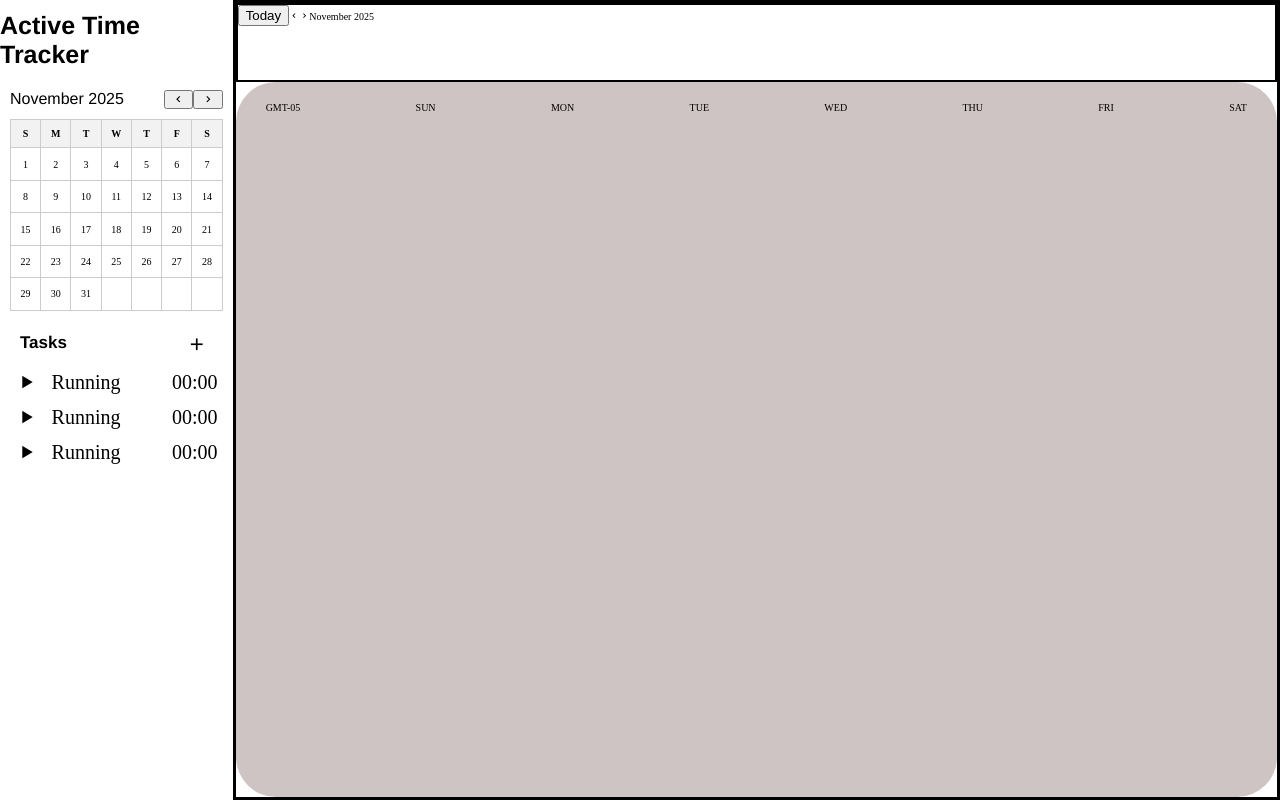
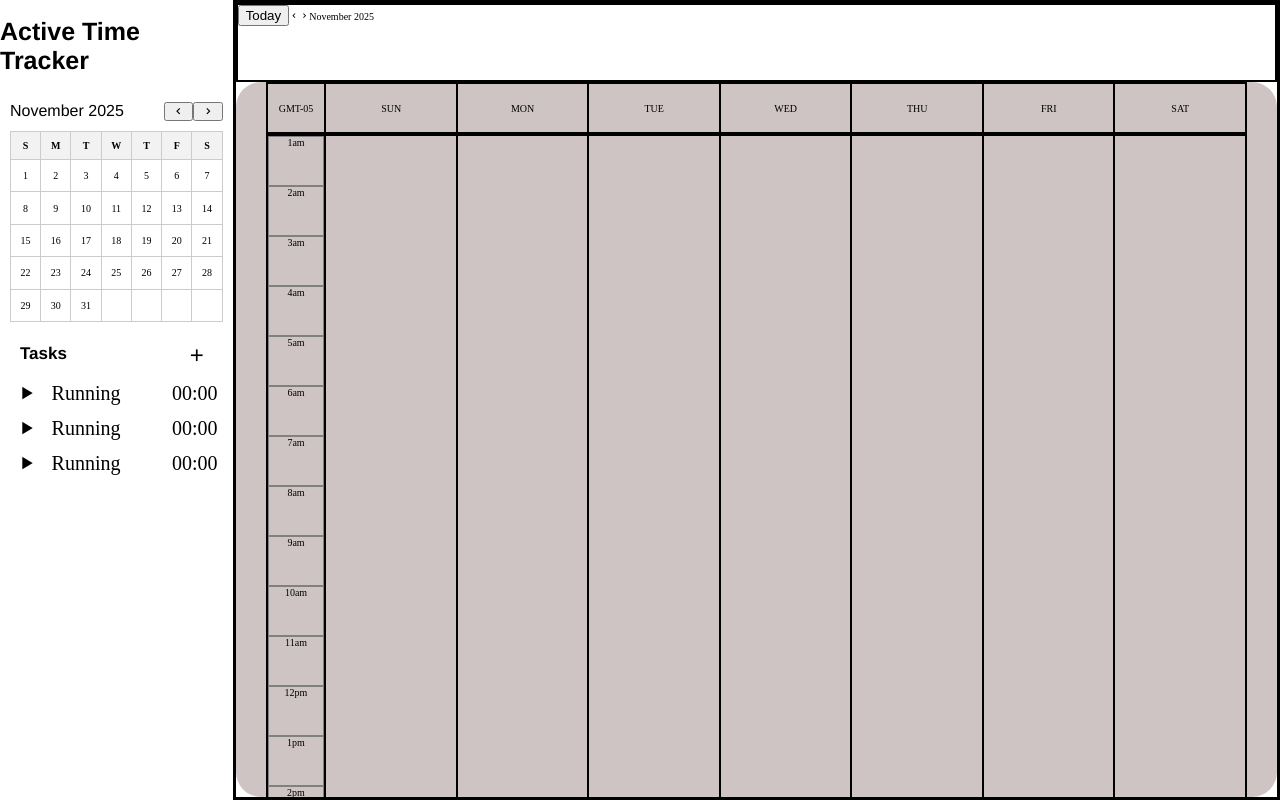
Before and after one commit to SimonX1a0/google-calendar, a React (Vite) app in the folder calendar-app/: page / in a window 1280 px wide. Built offline with nearby package versions, Linux system fonts and the light colour scheme.

Commit message:
added the columns

```diff
--- a/calendar-app/src/Calendar/Calendar.jsx
+++ b/calendar-app/src/Calendar/Calendar.jsx
@@ -3,7 +3,7 @@ import Dates from "./Dates/Dates.jsx"
 function Calendar(){
     return(
         <>
-            <div className="calendar">
+            <div className="calendar-app">
                 <SideBar></SideBar>
                 <Dates></Dates>
             </div>
--- a/calendar-app/src/Calendar/Dates/Dates.css
+++ b/calendar-app/src/Calendar/Dates/Dates.css
@@ -1,3 +1,11 @@
+.dates{
+    min-width:80rem;
+    width: 90vw;
+    height: 100vh;
+    border: 3px solid black;
+    box-sizing: border-box;
+}
+
 .dates > .header{
     height: 10%;
     width: 100%;
@@ -7,15 +15,87 @@
 
 .dates .calendar{
     height:90%;
-    border-radius: 4rem;
+    border-radius: 2.5rem;
     background-color: rgb(207, 196, 196);
     box-sizing: border-box;
-    padding: 1rem 1rem;
+    padding: 0 1rem;
+    display:flex;
+    flex-direction: column;
+    overflow:scroll;
+    overflow-x: auto;
 }
 
 .dates .calendar .header{
+    position: sticky;
+    top:0;
+    background-color: rgb(207, 196, 196);
+    width:auto;
+    margin: 0 2rem;
+    display: flex;
+    justify-content: space-around;
+    border:1px solid black;
+    box-sizing: border-box;
+}
+
+.dates .calendar .header .time-zone{
+    background-color: rgb(207, 196, 196);
+    display: flex;
+    align-items: center;
+    justify-content: center;
+    height:5rem;
+    width:6%;
+    margin:0;
+    box-sizing: border-box;
+    border:1px solid black;
+}
+
+.dates .calendar .header .day{
+    background-color: rgb(207, 196, 196);
+    display: flex;
+    align-items: center;
+    justify-content: center;
+    height:5rem;
+    width:calc(94%/7);
+    margin:0;
+    box-sizing: border-box;
+    border:1px solid black;
+}
+
+.calendar .main{
+    display:flex;
+    margin: 0 2rem;
+    width:auto;
+    border: 1px solid black;
+    box-sizing: border-box;
+}
+
+.calendar .main .axis{
+    border: 1px solid rgb(0, 0, 0);
+    width:6%;
+    height:auto;
+    box-sizing: border-box;
+}
+
+
+.calendar .main .column{
+    border: 1px solid rgb(0, 0, 0);
+    width:calc(94%/7);
+    height:auto;
+    box-sizing: border-box;
+}
+
+.calendar .main .axis div{
     width:100%;
-    padding: 1rem 2rem;
-    display: flex;
-    justify-content: space-between;
+    height:5rem;
+    text-align: center;
+    border:1px gray solid;
+    box-sizing: border-box;
 }
+
+.calendar .main .column div{
+    width:100%;
+    height:5rem;
+    text-align: center;
+    border:1px gray solid;
+    box-sizing: border-box;
+}
--- a/calendar-app/src/Calendar/Dates/Dates.jsx
+++ b/calendar-app/src/Calendar/Dates/Dates.jsx
@@ -10,7 +10,7 @@ function Dates(){
             </div>
             <div className="calendar">
                 <div className="header">
-                    <div>
+                    <div className="time-zone">
                         <span>GMT-05</span>
                     </div>
                     <div className="day">SUN</div>
@@ -21,8 +21,32 @@ function Dates(){
                     <div className="day">FRI</div>
                     <div className="day">SAT</div>
                 </div>
-                <div className="body">
-                    <div className="column"></div>
+                <div className="main">
+                    <div className="axis">
+                        <div>1am</div>
+                        <div>2am</div>
+                        <div>3am</div>
+                        <div>4am</div>
+                        <div>5am</div>
+                        <div>6am</div>
+                        <div>7am</div>
+                        <div>8am</div>
+                        <div>9am</div>
+                        <div>10am</div>
+                        <div>11am</div>
+                        <div>12pm</div>
+                        <div>1pm</div>
+                        <div>2pm</div>
+                        <div>3pm</div>
+                        <div>4pm</div>
+                        <div>5pm</div>
+                        <div>6pm</div>
+                        <div>7pm</div>
+                        <div>8pm</div>
+                        <div>9pm</div>
+                        <div>10pm</div>
+                        <div>11pm</div>
+                    </div>
                     <div className="column"></div>
                     <div className="column"></div>
                     <div className="column"></div>
--- a/calendar-app/src/Calendar/SideBar/SideBar.css
+++ b/calendar-app/src/Calendar/SideBar/SideBar.css
@@ -12,6 +12,13 @@
 .side-bar-calendar{
     width: 100%;
     aspect-ratio: 1/1;
+    box-sizing: border-box;
+}
+
+.side-bar{
+    min-width: 23rem;
+    width: 20vw;
+    height: 100vh;
     box-sizing: border-box;
 }
 
--- a/calendar-app/src/index.css
+++ b/calendar-app/src/index.css
@@ -8,26 +8,6 @@ body{
     margin:0;
 }
 
-.calendar{
-    display: flex;
+.calendar-app{
+    display:flex;
 }
-
-
-.side-bar{
-    min-width: 23rem;
-    width: 20vw;
-    height: 100vh;
-    box-sizing: border-box;
-}
-
-.side-bar-header{
-    height:10vh;
-}
-
-.dates{
-    min-width:80rem;
-    width: 90vw;
-    height: 100vh;
-    border: 3px solid black;
-    box-sizing: border-box;
-}
```
